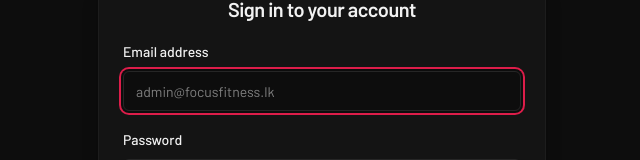
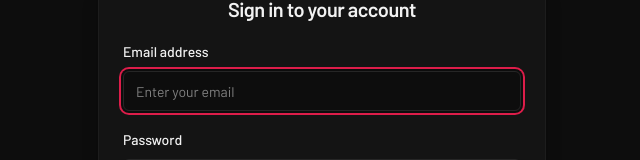
Before and after one commit to focusfitnessx-del/Focus_Fitness, a React (Vite) app in the folder frontend/: page /login in a window 1280 px wide. Shown: the part 339-499 px from the top of the page, without its empty margins (318-958 px from the left). Built offline with nearby package versions, Linux system fonts and the light colour scheme; no server answers; a web font is replaced by a local one.

Commit message:
fix: update email placeholder text in login form

```diff
--- a/frontend/src/pages/LoginPage.jsx
+++ b/frontend/src/pages/LoginPage.jsx
@@ -61,7 +61,7 @@ export default function LoginPage() {
                 <Input
                   id="email"
                   type="email"
-                  placeholder="admin@focusfitness.lk"
+                  placeholder="Enter your email"
                   value={form.email}
                   onChange={(e) => setForm({ ...form, email: e.target.value })}
                   required
```
